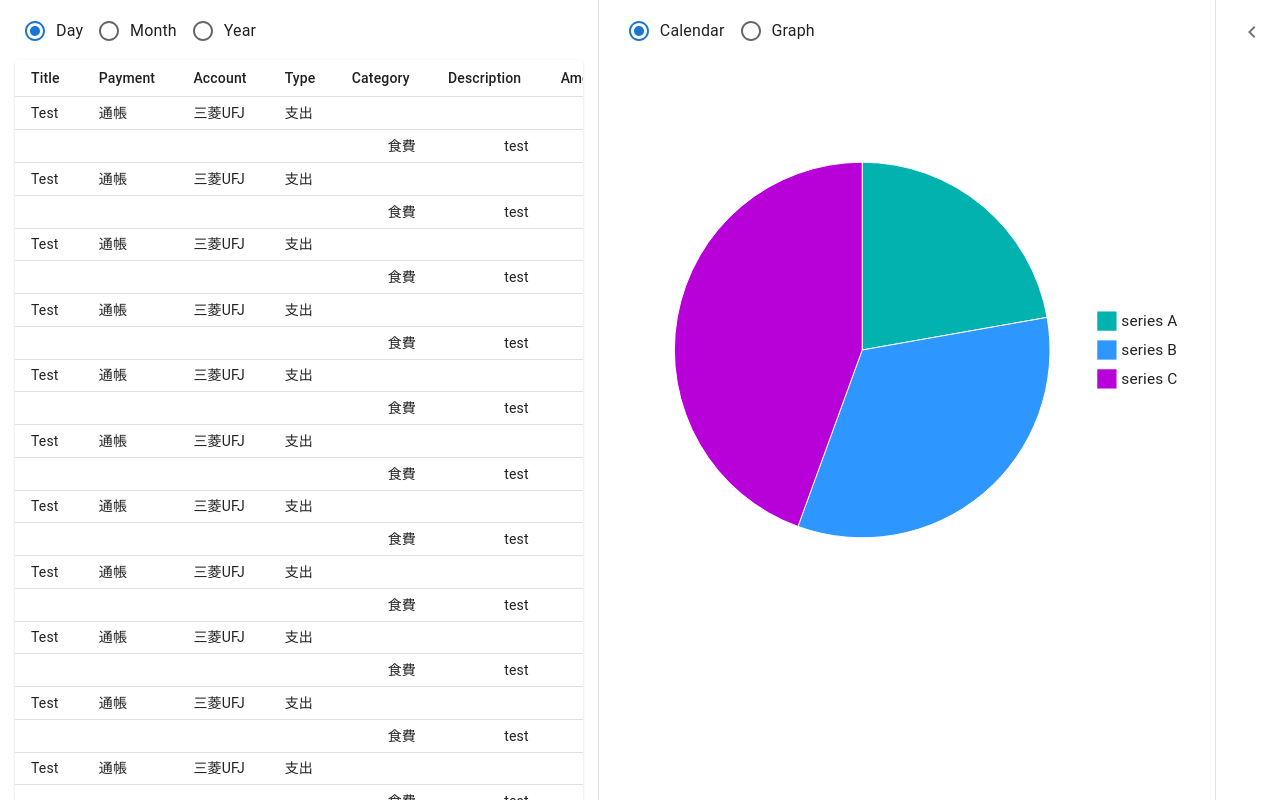
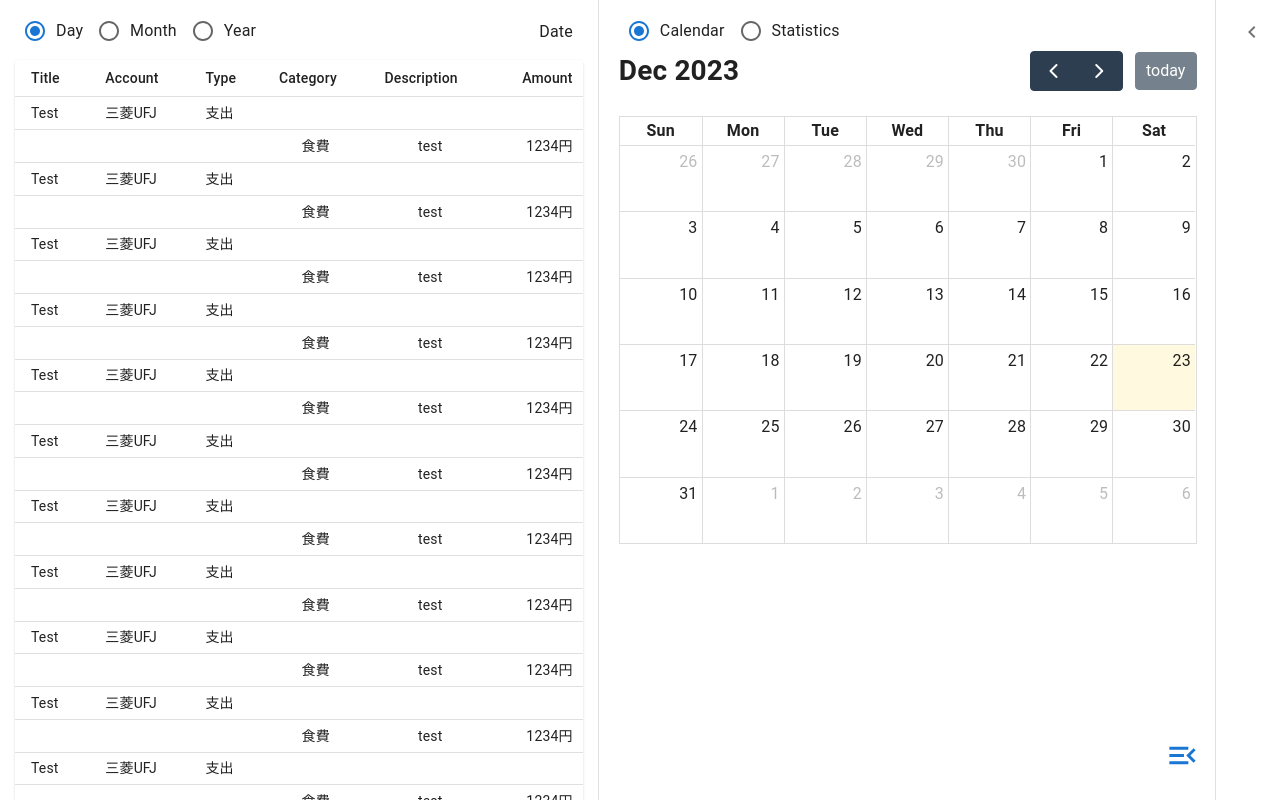
Before and after one commit to rahearthaherev/MyPage-FrontEnd, a Next.js app: page /projects/acbook/history in a window 1280 px wide. Built offline with nearby package versions, Linux system fonts and the light colour scheme; no server answers; a web font is replaced by a local one.

Commit message:
Account Book Design 90%完了

```diff
--- a/src/app/projects/acbook/calendar.tsx
+++ b/src/app/projects/acbook/calendar.tsx
@@ -1,6 +1,7 @@
 import FullCalendar from "@fullcalendar/react";
 import dayGridPlugin from "@fullcalendar/daygrid";
 import interactionPlugin from "@fullcalendar/interaction";
+import { Box } from "@mui/material";
 
 export default function Calendar() {
   const events = [
@@ -8,18 +9,23 @@ export default function Calendar() {
     { title: "-1244円", date: "2024-02-16", content: "test2" },
   ];
   return (
-    <>
+    <Box sx={{ zIndex: 1 }}>
       <FullCalendar
         plugins={[dayGridPlugin, interactionPlugin]}
         initialView="dayGridMonth"
+        selectable
         headerToolbar={{
           right: "prev,next today",
         }}
         dateClick={(e) => {
-          alert(e.dateStr);
+          //alert(e.dateStr);
         }}
         events={events}
+        titleFormat={{
+          year: "numeric",
+          month: "short",
+        }}
       />
-    </>
+    </Box>
   );
 }
--- /dev/null
+++ b/src/app/projects/acbook/floatingMenu.tsx
@@ -0,0 +1,59 @@
+import React, { useState } from "react";
+import Box from "@mui/material/Box";
+import Button from "@mui/material/Button";
+import Grow from "@mui/material/Grow";
+import MenuOpenIcon from "@mui/icons-material/MenuOpen";
+
+export default function FloatingMenus() {
+  const [isHovered, setIsHovered] = useState(false);
+
+  return (
+    <Box sx={{ position: "fixed", bottom: 20, right: 80 }}>
+      <MenuOpenIcon
+        fontSize="large"
+        onMouseEnter={() => setIsHovered(true)}
+        onMouseLeave={() => setIsHovered(false)}
+        style={{ color: "rgb(25, 118, 210)" }}
+      />
+      <Grow in={isHovered} timeout={500}>
+        <Box
+          sx={{
+            position: "absolute",
+            bottom: -15,
+            right: "100%",
+            display: "flex",
+          }}
+        >
+          <Button
+            variant="outlined"
+            color="primary"
+            sx={{
+              margin: "5px",
+              width: "70px",
+              height: "70px",
+              borderRadius: "35px",
+            }}
+            onMouseLeave={() => setIsHovered(false)}
+            onMouseEnter={() => setIsHovered(true)}
+          >
+            Write
+          </Button>
+          <Button
+            variant="outlined"
+            color="secondary"
+            sx={{
+              margin: "5px",
+              width: "70px",
+              height: "70px",
+              borderRadius: "35px",
+            }}
+            onMouseLeave={() => setIsHovered(false)}
+            onMouseEnter={() => setIsHovered(true)}
+          >
+            Setting
+          </Button>
+        </Box>
+      </Grow>
+    </Box>
+  );
+}
--- a/src/app/projects/acbook/history/page.tsx
+++ b/src/app/projects/acbook/history/page.tsx
@@ -1,16 +1,19 @@
 "use client";
 
 import * as React from "react";
-import { Box, Divider, Grid } from "@mui/material";
+import { Box, Button, Divider, Grid, Typography } from "@mui/material";
 import Radio from "@mui/material/Radio";
 import RadioGroup from "@mui/material/RadioGroup";
 import FormControlLabel from "@mui/material/FormControlLabel";
 import FormControl from "@mui/material/FormControl";
-import FormLabel from "@mui/material/FormLabel";
 import "@/app/css/book.css";
 import Calendar from "../calendar";
 import HistoryTable from "./table";
-import PieGraph from "./pie";
+import Statistics from "./Statistics";
+import FloatingMenus from "../floatingMenu";
+
+const CALENDAL = "Calendar";
+const STATISTICS = "Statistics";
 
 export default function bookHistory() {
   const [category, setCategory] = React.useState("Day");
@@ -73,6 +76,12 @@ export default function bookHistory() {
                   />
                 </RadioGroup>
               </FormControl>
+              <Box
+                marginLeft="auto"
+                sx={{ lineHeight: "50px", paddingTop: "10px" }}
+              >
+                <Typography>Date</Typography>
+              </Box>
             </Box>
             <HistoryTable />
           </Grid>
@@ -107,15 +116,24 @@ export default function bookHistory() {
                     label="Calendar"
                   />
                   <FormControlLabel
-                    value="Graph"
+                    value="Statistics"
                     control={<Radio />}
-                    label="Graph"
+                    label="Statistics"
                   />
                 </RadioGroup>
               </FormControl>
             </Box>
-            {/* <Calendar /> */}
-            <PieGraph />
+            {view == CALENDAL ? <Calendar /> : <></>}
+            {view == STATISTICS ? <Statistics /> : <></>}
+            <Box
+              style={{
+                display: "flex",
+                justifyContent: "flex-end",
+                alignItems: "flex-end",
+              }}
+            >
+              <FloatingMenus />
+            </Box>
           </Grid>
         </Grid>
       </Box>
--- a/src/app/projects/acbook/history/pie.tsx
+++ /dev/null
@@ -1,30 +0,0 @@
-import * as React from "react";
-import { PieChart } from "@mui/x-charts/PieChart";
-import { Box } from "@mui/material";
-
-export default function PieGraph() {
-  return (
-    <Box
-      sx={{
-        display: "flex",
-        justifyContent: "center",
-        alignItems: "center",
-        paddingTop: "100px",
-      }}
-    >
-      <PieChart
-        series={[
-          {
-            data: [
-              { id: 0, value: 10, label: "series A" },
-              { id: 1, value: 15, label: "series B" },
-              { id: 2, value: 20, label: "series C" },
-            ],
-          },
-        ]}
-        width={600}
-        height={400}
-      />
-    </Box>
-  );
-}
--- /dev/null
+++ b/src/app/projects/acbook/history/statistics.tsx
@@ -0,0 +1,72 @@
+import * as React from "react";
+import { PieChart } from "@mui/x-charts/PieChart";
+import { Box, Typography } from "@mui/material";
+import Table from "@mui/material/Table";
+import TableBody from "@mui/material/TableBody";
+import TableCell from "@mui/material/TableCell";
+import TableContainer from "@mui/material/TableContainer";
+import TableHead from "@mui/material/TableHead";
+import TableRow from "@mui/material/TableRow";
+import TableFooter from "@mui/material/TableFooter";
+import Paper from "@mui/material/Paper";
+
+export default function Statistics() {
+  return (
+    <>
+      <Box
+        sx={{
+          display: "flex",
+          justifyContent: "center",
+          alignItems: "center",
+          paddingTop: "50px",
+          height: "40vh",
+        }}
+      >
+        <PieChart
+          series={[
+            {
+              data: [
+                { id: 0, value: 10, label: "series A" },
+                { id: 1, value: 15, label: "series B" },
+                { id: 2, value: 20, label: "series C" },
+              ],
+              highlightScope: { faded: "global", highlighted: "item" },
+            },
+          ]}
+          width={500}
+          height={250}
+        />
+      </Box>
+      <Box textAlign="center" sx={{ marginRight: "85px", marginTop: "5px" }}>
+        <Typography>Date</Typography>
+      </Box>
+      <Box>
+        <TableContainer component={Paper} sx={{ marginTop: "10px" }}>
+          <Table sx={{ minWidth: 650 }} size="small">
+            <TableHead>
+              <TableRow>
+                <TableCell>Title</TableCell>
+                <TableCell>Amount</TableCell>
+              </TableRow>
+            </TableHead>
+            <TableBody>
+              <TableRow>
+                <TableCell></TableCell>
+                <TableCell></TableCell>
+              </TableRow>
+              <TableRow></TableRow>
+            </TableBody>
+            <TableFooter>
+              <TableRow>
+                <TableCell align="right">Total</TableCell>
+                <TableCell align="right" width="50px">
+                  200円
+                </TableCell>
+              </TableRow>
+            </TableFooter>
+          </Table>
+        </TableContainer>
+      </Box>
+    </>
+  );
+}
--- a/src/app/projects/acbook/history/table.tsx
+++ b/src/app/projects/acbook/history/table.tsx
@@ -9,6 +9,10 @@ import Paper from "@mui/material/Paper";
 import IAccountBookItem from "@/app/interfaces/IAccountBookList";
 import { TableFooter } from "@mui/material";
 import IAccountBookList from "@/app/interfaces/IAccountBookList";
+import AddBoxOutlinedIcon from "@mui/icons-material/AddBoxOutlined";
+import IndeterminateCheckBoxOutlinedIcon from "@mui/icons-material/IndeterminateCheckBoxOutlined";
+import ConfirmationMessage from "@/app/components/common/ConfirmationMessage";
+import axios from "axios";
 
 const test: IAccountBookList = {
   key: "test",
@@ -36,6 +40,8 @@ function formatDate(date: Date): string {
   return `${year}-${month}-${day}`;
 }
 
+function deleteTag(key: string) {}
+
 export default function HistoryTable() {
   const [lists, setLists] = React.useState<IAccountBookItem[]>([
     test,
@@ -50,7 +56,16 @@ export default function HistoryTable() {
     test,
     test,
   ]);
+  const [confirmMsgOpen, setConfirmMsgOpen] = React.useState(false);
   const sum = React.useRef<number>(0);
+  const seletedTag = React.useRef<IAccountBookItem>();
+
+  function handleConfirmMsg() {
+    setConfirmMsgOpen(!confirmMsgOpen);
+  }
+  function handleDeleteTac() {
+    axios.delete("");
+  }
   return (
     <>
       <TableContainer component={Paper} sx={{ marginTop: "10px" }}>
@@ -58,12 +73,12 @@ export default function HistoryTable() {
           <TableHead>
             <TableRow>
               <TableCell>Title</TableCell>
-              <TableCell>Payment</TableCell>
               <TableCell>Account</TableCell>
               <TableCell>Type</TableCell>
               <TableCell>Category</TableCell>
               <TableCell>Description</TableCell>
-              <TableCell>Amount</TableCell>
+              <TableCell align="right">Amount</TableCell>
+              <TableCell width="30px">Modify</TableCell>
             </TableRow>
           </TableHead>
           {lists?.map((list) => {
@@ -80,12 +95,33 @@ export default function HistoryTable() {
                   <TableCell component="th" scope="row">
                     {list.title}
                   </TableCell>
-                  <TableCell>{list.payment}</TableCell>
                   <TableCell>{list.account}</TableCell>
                   <TableCell>{list.type}</TableCell>
                   <TableCell></TableCell>
                   <TableCell></TableCell>
                   <TableCell></TableCell>
+                  <TableCell align="center" sx={{ lineHeight: "10px" }}>
+                    <AddBoxOutlinedIcon
+                      fontSize="small"
+                      onClick={handleConfirmMsg}
+                      sx={{
+                        "&:hover": {
+                          cursor: "pointer",
+                          backgroundColor: "rgba(0, 0, 0, 0.1)",
+                        },
+                      }}
+                    />
+                    <IndeterminateCheckBoxOutlinedIcon
+                      fontSize="small"
+                      onClick={handleConfirmMsg}
+                      sx={{
+                        "&:hover": {
+                          cursor: "pointer",
+                          backgroundColor: "rgba(0, 0, 0, 0.1)",
+                        },
+                      }}
+                    />
+                  </TableCell>
                 </TableRow>
                 {list.items?.map((item) => {
                   sum.current = sum.current + item.amount;
@@ -101,11 +137,14 @@ export default function HistoryTable() {
                       <TableCell></TableCell>
                       <TableCell></TableCell>
                       <TableCell></TableCell>
-                      <TableCell></TableCell>
-                      <TableCell align="right">{item.category}</TableCell>
+                      <TableCell align="center">{item.category}</TableCell>
 
-                      <TableCell align="right">{item.description}</TableCell>
+                      <TableCell align="center">{item.description}</TableCell>
                       <TableCell align="right">{item.amount}円</TableCell>
+                      <TableCell
+                        align="center"
+                        sx={{ lineHeight: "10px" }}
+                      ></TableCell>
                     </TableRow>
                   );
                 })}
@@ -120,12 +159,22 @@ export default function HistoryTable() {
               <TableCell></TableCell>
               <TableCell></TableCell>
               <TableCell></TableCell>
-              <TableCell></TableCell>
-              <TableCell align="right">Sum : {sum.current}円</TableCell>
+              <TableCell>Sum : </TableCell>
+              <TableCell align="right">円</TableCell>
             </TableRow>
           </TableFooter>
         </Table>
       </TableContainer>
+      <ConfirmationMessage
+        func={() => {
+          handleDeleteTac();
+        }}
+        open={confirmMsgOpen}
+        setOpen={() => {
+          handleConfirmMsg();
+        }}
+        msg="Do you want to delete it?"
+      />
     </>
   );
 }
```
Also changed, not shown: 1 other file (tests, documents, lock files or other folders).
